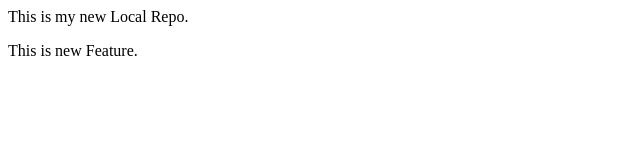
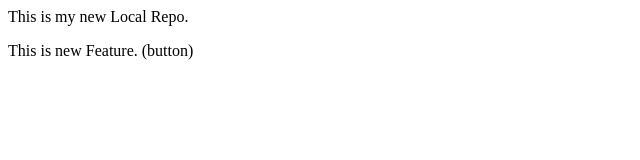
Before and after one commit to vrindaMaheshwari/LocalRepo, a plain HTML site: page index.html in a window 1280 px wide. Shown: the full height of the page, 0-640 px from the left. Drawn offline with Linux system fonts and the light colour scheme.

Commit message:
add button

```diff
--- a/index.html
+++ b/index.html
@@ -1,2 +1,2 @@
 <p>This is my new Local Repo.</p>
-<p> This is new Feature.</p>
+<p> This is new Feature. (button)</p>
```
